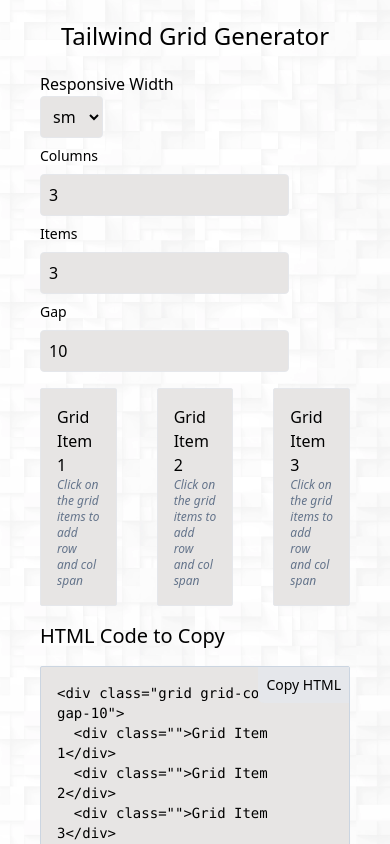
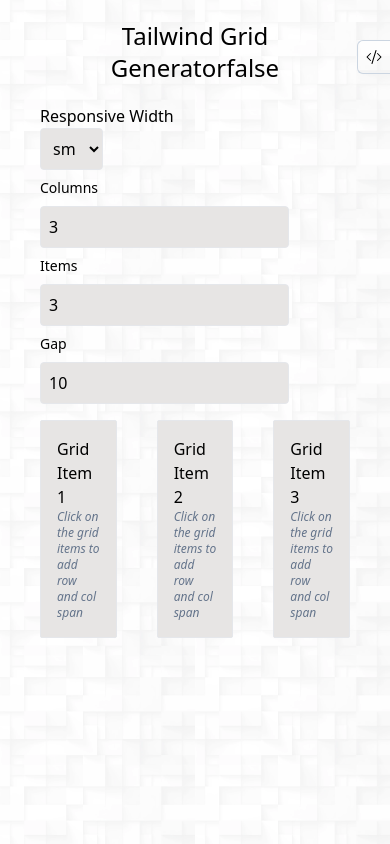
Before and after one commit to nabaraj/tailwind-grid-generator, a Vue app: page / in a window 390 px wide. Built offline with nearby package versions, Linux system fonts and the light colour scheme; the HTML template or start-up script is replaced by a standard one.

Commit message:
responsive fix

```diff
--- a/src/components/EditorForm.vue
+++ b/src/components/EditorForm.vue
@@ -43,6 +43,7 @@
     // Reactive form state
     const form = reactive<FormType>({ ...defaultFormValue });
     const selectedResponsive = ref<BreakPoints>(BreakPoints.sm);
+    const toggleHtml = ref<boolean>(false)
 
     // Reactive grid state
     const grid = reactive<GridType>({
@@ -146,8 +147,8 @@
       copyToClipboard,
       selectedResponsive,
       BreakPoints,
-      getResponsiveClass
-
+      getResponsiveClass,
+      toggleHtml
     };
   },
 };
@@ -155,7 +156,17 @@
 
 <template>
   <div class="container px-10 mx-auto">
-    <h3 class="text-center my-5 text-2xl">Tailwind Grid Generator</h3>
+    <h3 class="text-center my-5 text-2xl">Tailwind Grid Generator{{ toggleHtml }}</h3>
+    <button @click="() => toggleHtml = !toggleHtml"
+      class="z-20 md:hidden fixed right-0 border-l border-t border-b border-slate-300 p-2 rounded-lt-3 rounded-l-md top-10"><span
+        class="sr-only">Open main
+        menu</span>
+      <svg xmlns="http://www.w3.org/2000/svg" width="16" height="16" fill="currentColor" class="bi bi-code-slash"
+        viewBox="0 0 16 16">
+        <path
+          d="M10.478 1.647a.5.5 0 1 0-.956-.294l-4 13a.5.5 0 0 0 .956.294zM4.854 4.146a.5.5 0 0 1 0 .708L1.707 8l3.147 3.146a.5.5 0 0 1-.708.708l-3.5-3.5a.5.5 0 0 1 0-.708l3.5-3.5a.5.5 0 0 1 .708 0m6.292 0a.5.5 0 0 0 0 .708L14.293 8l-3.147 3.146a.5.5 0 0 0 .708.708l3.5-3.5a.5.5 0 0 0 0-.708l-3.5-3.5a.5.5 0 0 0-.708 0" />
+      </svg>
+    </button>
     <div class="grid grid-cols-1 md:grid-cols-2 gap-4">
       <!-- Form Section -->
       <div>
@@ -184,7 +195,7 @@
           </div>
 
           <!-- RowSpan and ColSpan Editing -->
-          <div v-if="open !== null" class="col-span-2 grid grid-cols-2 gap-2 py-4 relative">
+          <div v-if="open !== null" class="col-span-1 md:col-span-2 w-full grid grid-cols-2 gap-2 py-4 relative">
             <span class="absolute right-0 cursor-pointer" @click="open = null">X</span>
             <div>
               <label for="rowspan" class="block mb-2 text-sm font-medium">Row Span</label>
@@ -221,8 +232,11 @@
           </div>
 
         </div>
+        <div
+          :class="`fixed md:static top-0 w-full transition-all duration-300 ease-in-out
+    ${toggleHtml ? 'translate-x-0 left-0' : 'translate-x-full md:translate-x-0 left-[100%]'} bg-white md:bg-transparent p-5 md:p-0 h-full z-10`">
           <h3 class="text-xl my-4">HTML Code to Copy</h3>
-        <div class="bg-stone-200 text-wrap break-words p-4 border text-sm border-slate-300 relative rounded-sm">
+          <div class="bg-stone-200 text-wrap break-words p-4 border relative text-sm border-slate-300 rounded-sm">
             <pre class="text-wrap break-words">{{ generateHTML() }}</pre>
             <button @click="copyToClipboard" :disabled="copySuccess"
               class="absolute top-0 right-0 p-2 bg-gray-200 hover:bg-gray-300 rounded-bl-md hover:shadow-sm">
@@ -230,6 +244,8 @@
             </button>
           </div>
         </div>
+
+      </div>
     </div>
   </div>
 </template>
```
Lines whose indentation alone changed are shown as unchanged.
